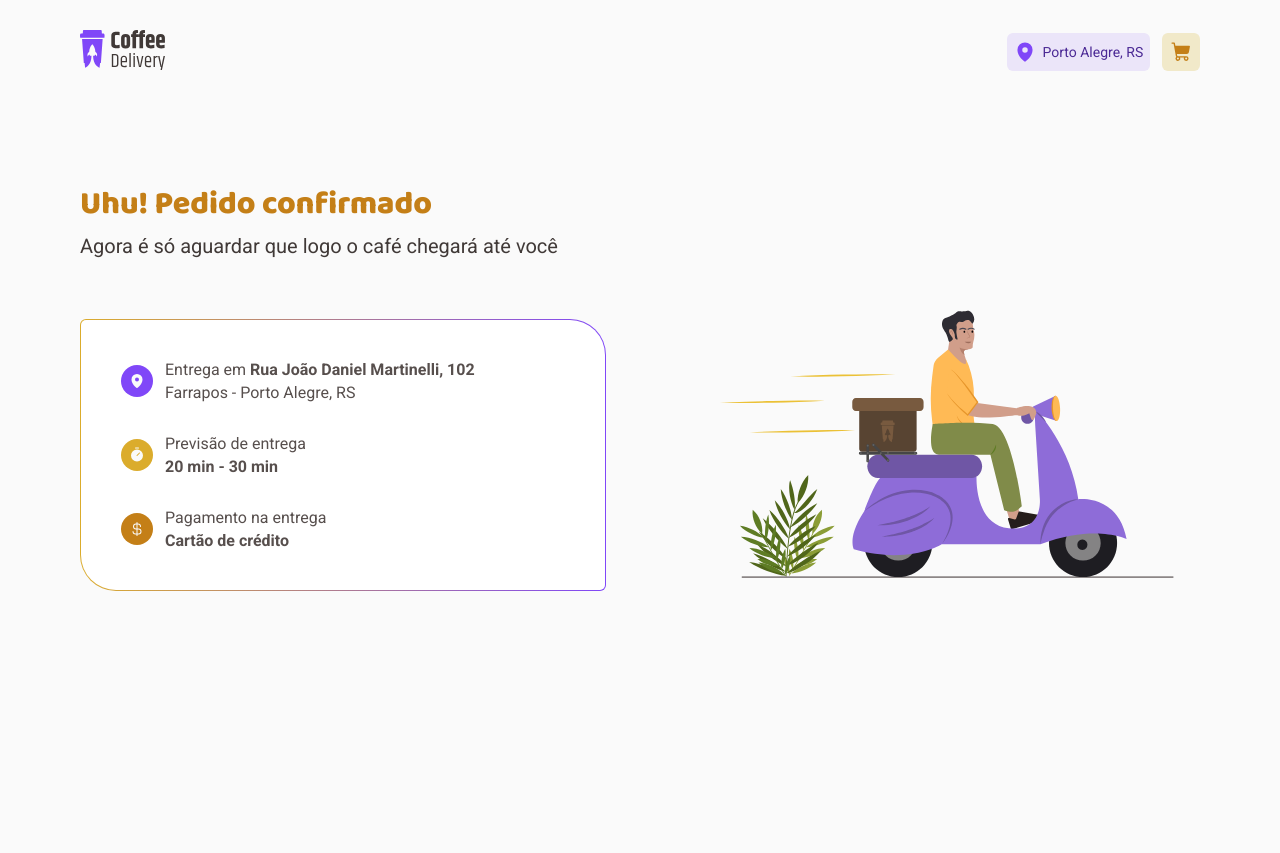
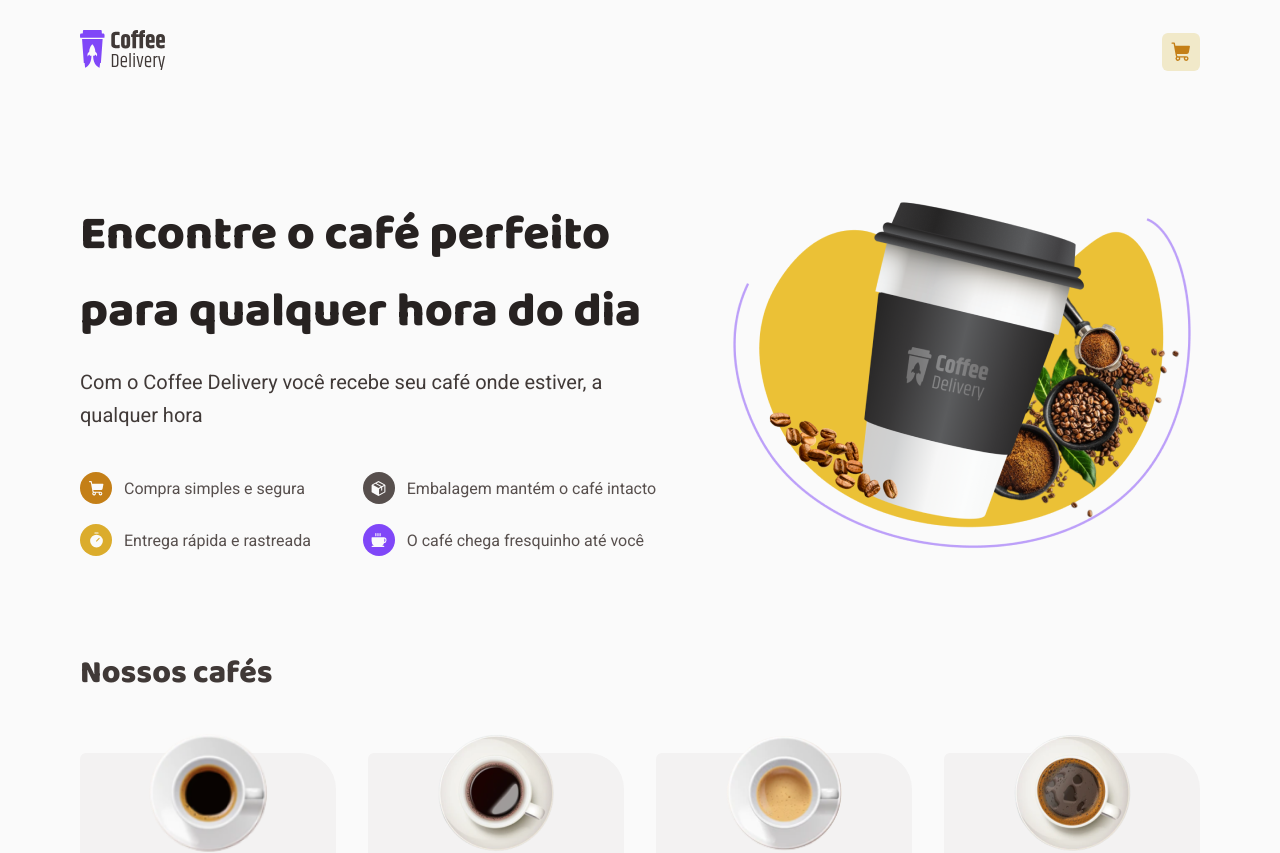
Before and after one commit to Lucas-Araujo15/coffee_delivery, a React (Vite) app: page /success in a window 1280 px wide. Shown: the top 853 px of the page. Before the commit the page ends 800 px from the top, so only its background shows below. Built offline with nearby package versions, Linux system fonts and the light colour scheme.

Commit message:
feat: salvando dados no localStorage

```diff
--- a/src/Router.tsx
+++ b/src/Router.tsx
@@ -3,14 +3,18 @@ import { DefaultLayout } from './layouts/DefaultLayout'
 import { Checkout } from './pages/Checkout'
 import { Home } from './pages/Home'
 import { Success } from './pages/Success'
+import { useContext } from 'react'
+import { CartContext } from './contexts/CartContext'
 
 export function Router() {
+  const { order } = useContext(CartContext)
+
   return (
     <Routes>
       <Route path="/" element={<DefaultLayout />}>
         <Route path="/" element={<Home />} />
         <Route path="/checkout" element={<Checkout />} />
-        <Route path="/success" element={<Success />} />
+        <Route path="/success" element={order ? <Success /> : <Home />} />
       </Route>
     </Routes>
   )
--- a/src/components/Header/index.tsx
+++ b/src/components/Header/index.tsx
@@ -6,7 +6,7 @@ import { CartContext } from '../../contexts/CartContext'
 import { NavLink, useNavigate } from 'react-router-dom'
 
 export function Header() {
-  const { coffees } = useContext(CartContext)
+  const { coffees, order } = useContext(CartContext)
   const navigate = useNavigate()
   const cartHasCoffee = coffees?.length > 0 && coffees !== undefined
 
@@ -16,10 +16,12 @@ export function Header() {
         <img src={logo} alt="" />
       </NavLink>
       <div>
-        <Location>
-          <MapPin weight="fill" size={22} />
-          Porto Alegre, RS
-        </Location>
+        {order && (
+          <Location>
+            <MapPin weight="fill" size={22} />
+            {order?.address.cidade}, {order?.address.uf}
+          </Location>
+        )}
         <CartButton onClick={() => navigate('/checkout')}>
           <ShoppingCart weight="fill" size={22} />
           {cartHasCoffee && <span>{coffees.length}</span>}
--- a/src/components/Header/styles.ts
+++ b/src/components/Header/styles.ts
@@ -17,13 +17,13 @@ export const HeaderContainer = styled.header`
 `
 
 export const Location = styled.div`
-  width: 8.9375rem;
+  padding: 0 10px;
   height: 2.375rem;
   background: ${(props) => props.theme['purple-light']};
   border-radius: 6px;
   display: flex;
   align-items: center;
-  justify-content: space-evenly;
+  gap: 0.25rem;
 
   font-size: 14px;
   color: ${(props) => props.theme['purple-dark']};
--- a/src/contexts/CartContext.tsx
+++ b/src/contexts/CartContext.tsx
@@ -1,15 +1,26 @@
-import { ReactNode, createContext, useReducer } from 'react'
+import {
+  ReactNode,
+  createContext,
+  useEffect,
+  useReducer,
+  useState,
+} from 'react'
 import { CoffeeState, coffeesReducer } from '../reducers/reducer'
 import {
   addCoffeeAction,
   decreaseAmountAction,
+  deleteAllAction,
   deleteCoffeeAction,
   increaseAmountAction,
   setAmountAction,
 } from '../reducers/action'
+import { OrderProps } from '../pages/Checkout'
 
 interface CartContextType {
   coffees: CoffeeState[]
+  order: OrderProps | undefined
+  handleSetOrder: () => void
+  deleteAll: () => void
   addCoffee: (coffee: CoffeeState) => void
   deleteCoffee: (idCoffee: number) => void
   increaseAmount: (idCoffee: number) => void
@@ -25,6 +36,7 @@ interface CartContextProviderProps {
 
 export function CartContextProvider({ children }: CartContextProviderProps) {
   const [coffeesState, dispatch] = useReducer(coffeesReducer, [])
+  const [order, setOrder] = useState<OrderProps>()
 
   function addCoffee(coffee: CoffeeState) {
     dispatch(addCoffeeAction(coffee))
@@ -46,9 +58,28 @@ export function CartContextProvider({ children }: CartContextProviderProps) {
     dispatch(setAmountAction(idCoffee, amount))
   }
 
+  function deleteAll() {
+    dispatch(deleteAllAction())
+  }
+
+  function handleSetOrder() {
+    if (localStorage.getItem('@coffee-delivery:order-1.0.0') !== null) {
+      const order = JSON.parse(
+        localStorage.getItem('@coffee-delivery:order-1.0.0')!,
+      )
+
+      setOrder(order as OrderProps)
+    }
+  }
+
+  useEffect(handleSetOrder, [])
+
   return (
     <CartContext.Provider
       value={{
+        order,
+        deleteAll,
+        handleSetOrder,
         coffees: coffeesState,
         addCoffee,
         deleteCoffee,
--- a/src/pages/Checkout/components/PaymentMethod/index.tsx
+++ b/src/pages/Checkout/components/PaymentMethod/index.tsx
@@ -26,22 +26,25 @@ export function PaymentMethod({
 
       <div>
         <input
-          onClick={() => selectPaymentMethod('credit_card')}
-          checked={paymentMethodSelected === 'credit_card'}
+          onClick={() => selectPaymentMethod('Cartão de crédito')}
+          checked={paymentMethodSelected === 'Cartão de crédito'}
           type="checkbox"
           id="credit"
+          readOnly
         />
         <input
-          onClick={() => selectPaymentMethod('debit_card')}
-          checked={paymentMethodSelected === 'debit_card'}
+          onClick={() => selectPaymentMethod('Cartão de débito')}
+          checked={paymentMethodSelected === 'Cartão de débito'}
           type="checkbox"
           id="debit"
+          readOnly
         />
         <input
-          onClick={() => selectPaymentMethod('cash')}
-          checked={paymentMethodSelected === 'cash'}
+          onClick={() => selectPaymentMethod('Dinheiro')}
+          checked={paymentMethodSelected === 'Dinheiro'}
           type="checkbox"
           id="cash"
+          readOnly
         />
         <label htmlFor="credit">
           <Checkbox id="check-credit">
--- a/src/pages/Checkout/index.tsx
+++ b/src/pages/Checkout/index.tsx
@@ -16,24 +16,38 @@ import * as zod from 'zod'
 import { FormProvider, useForm } from 'react-hook-form'
 import { zodResolver } from '@hookform/resolvers/zod'
 import { EmptyCart } from './components/EmptyCart'
+import { CoffeeState } from '../../reducers/reducer'
+import { useNavigate } from 'react-router-dom'
 
 const addressFormValidationSchema = zod.object({
-  cep: zod.string().length(9, 'Insira o cep correto!'),
+  cep: zod.string().length(8, 'Insira o cep correto!'),
   logradouro: zod.string().min(1, 'Insira o nome da rua'),
-  numero: zod.number().min(0, 'Insira o número da residência'),
+  numero: zod.string().min(1, 'Insira o número da residência'),
   complemento: zod.string(),
   bairro: zod.string().min(1, 'Informe seu bairro'),
   cidade: zod.string().min(1, 'Insira o nome da sua cidade'),
   uf: zod.string().length(2, 'Insira a sigla do seu Estado'),
 })
 
-type addressFormData = zod.infer<typeof addressFormValidationSchema>
+export type AddressFormData = zod.infer<typeof addressFormValidationSchema>
 
-export type PaymentMethodOptions = 'credit_card' | 'debit_card' | 'cash'
+export type PaymentMethodOptions =
+  | 'Cartão de crédito'
+  | 'Cartão de débito'
+  | 'Dinheiro'
+
+export interface OrderProps {
+  address: AddressFormData
+  paymentMethod: PaymentMethodOptions
+  boughtCoffees: CoffeeState[]
+  price: number
+}
 
 export function Checkout() {
-  const { coffees } = useContext(CartContext)
+  const { coffees, handleSetOrder, deleteAll } = useContext(CartContext)
   const [total, setTotal] = useState(0)
+  const navigate = useNavigate()
+
   const [paymentMethodSelected, setPaymentMethodSelected] =
     useState<PaymentMethodOptions>()
 
@@ -41,7 +55,7 @@ export function Checkout() {
     setPaymentMethodSelected(paymentMethod)
   }
 
-  const addressForm = useForm<addressFormData>({
+  const addressForm = useForm<AddressFormData>({
     resolver: zodResolver(addressFormValidationSchema),
     defaultValues: {
       cep: '',
@@ -54,7 +68,7 @@ export function Checkout() {
     },
   })
 
-  const { handleSubmit, watch, reset } = addressForm
+  const { handleSubmit } = addressForm
 
   useEffect(() => {
     const totalPrice = coffees
@@ -68,10 +82,28 @@ export function Checkout() {
     setTotal(totalPrice)
   }, [coffees])
 
+  function handleFinalizeOrder(data: AddressFormData) {
+    const order: OrderProps = {
+      address: data,
+      boughtCoffees: coffees,
+      paymentMethod: paymentMethodSelected!,
+      price: parseFloat((total + 3.5).toFixed(2)),
+    }
+
+    localStorage.setItem('@coffee-delivery:order-1.0.0', JSON.stringify(order))
+
+    handleSetOrder()
+
+    deleteAll()
+
+    navigate('/success')
+  }
+
   const isCartEmpty = coffees.length === 0
+  const noPaymentMethod = paymentMethodSelected === undefined
 
   return (
-    <CheckoutContainer>
+    <CheckoutContainer onSubmit={handleSubmit(handleFinalizeOrder)}>
       <OrderInformationBox>
         <h2>Complete seu pedido</h2>
         <div>
@@ -115,7 +147,12 @@ export function Checkout() {
               <p>R$ {isCartEmpty ? '0.00' : (total + 3.5).toFixed(2)}</p>
             </div>
           </PriceInformation>
-          <ConfirmButton disabled={isCartEmpty}>confirmar pedido</ConfirmButton>
+          <ConfirmButton
+            type="submit"
+            disabled={isCartEmpty || noPaymentMethod}
+          >
+            confirmar pedido
+          </ConfirmButton>
         </div>
       </SelectedCoffeesBox>
     </CheckoutContainer>
--- a/src/pages/Success/index.tsx
+++ b/src/pages/Success/index.tsx
@@ -2,8 +2,12 @@ import { BoxOrderInfo, SuccessContainer, Title } from './styles'
 import illustration from '../../assets/Illustration.svg'
 import { OrderInfo } from './components/OrderInfo'
 import { CurrencyDollar, MapPin, Timer } from '@phosphor-icons/react'
+import { useContext } from 'react'
+import { CartContext } from '../../contexts/CartContext'
 
 export function Success() {
+  const { order } = useContext(CartContext)
+
   return (
     <SuccessContainer>
       <Title>
@@ -14,9 +18,15 @@ export function Success() {
         <div>
           <OrderInfo color="purple" icon={<MapPin size={16} weight="fill" />}>
             <p>
-              Entrega em <strong>Rua João Daniel Martinelli, 102</strong>
+              Entrega em{' '}
+              <strong>
+                {order?.address.logradouro}, {order?.address.numero}
+              </strong>
             </p>
-            <p>Farrapos - Porto Alegre, RS</p>
+            <p>
+              {order?.address.bairro} - {order?.address.cidade},{' '}
+              {order?.address.uf}
+            </p>
           </OrderInfo>
           <OrderInfo color="yellow" icon={<Timer size={16} weight="fill" />}>
             <p>Previsão de entrega</p>
@@ -27,7 +37,7 @@ export function Success() {
           <OrderInfo color="yellow-dark" icon={<CurrencyDollar size={16} />}>
             <p>Pagamento na entrega</p>
             <p>
-              <strong>Cartão de crédito</strong>
+              <strong>{order?.paymentMethod}</strong>
             </p>
           </OrderInfo>
         </div>
--- a/src/reducers/action.ts
+++ b/src/reducers/action.ts
@@ -6,6 +6,7 @@ export enum ActionTypes {
   SET_AMOUNT = 'SET_AMOUNT',
   ADD_COFFEE = 'ADD_COFFEE',
   DELETE_COFFEE = 'DELETE_COFFEE',
+  DELETE_ALL = 'DELETE_ALL',
 }
 
 export function increaseAmountAction(idCoffee: number) {
@@ -53,3 +54,9 @@ export function deleteCoffeeAction(idCoffee: number) {
     },
   }
 }
+
+export function deleteAllAction() {
+  return {
+    type: ActionTypes.DELETE_ALL,
+  }
+}
--- a/src/reducers/reducer.ts
+++ b/src/reducers/reducer.ts
@@ -67,6 +67,12 @@ export function coffeesReducer(state: CoffeeState[], action: any) {
       })
     }
 
+    case ActionTypes.DELETE_ALL: {
+      return produce(state, (draft) => {
+        draft.splice(0)
+      })
+    }
+
     default:
       return state
   }
```
